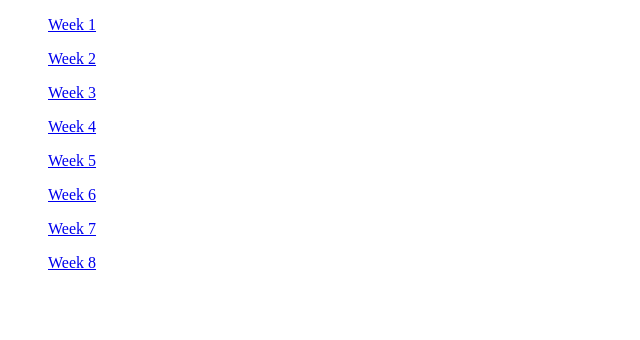
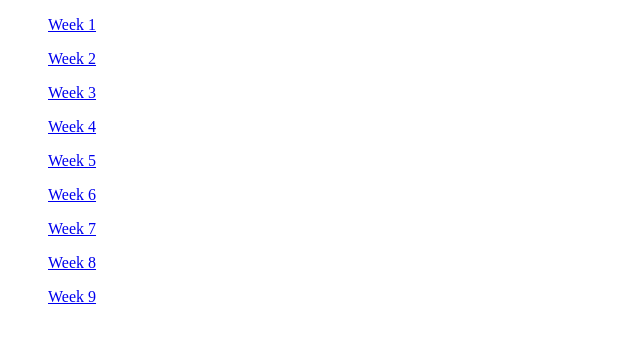
Before and after one commit to emilio-stack/WDD-230-class-activities, a plain HTML site: page index.html in a window 1280 px wide. Shown: the full height of the page, 0-640 px from the left. Drawn offline with Linux system fonts and the light colour scheme.

Commit message:
linking lesson 9

```diff
--- a/index.html
+++ b/index.html
@@ -15,5 +15,6 @@
     <ul><a href="lesson6/index.html">Week 6</a></ul>
     <ul><a href="lesson7/index.html">Week 7</a></ul>
     <ul><a href="lesson8/dad-jokes.html">Week 8</a></ul>
+    <ul><a href="lesson9/index.html">Week 9</a></ul>
 </body>
 </html>
```
